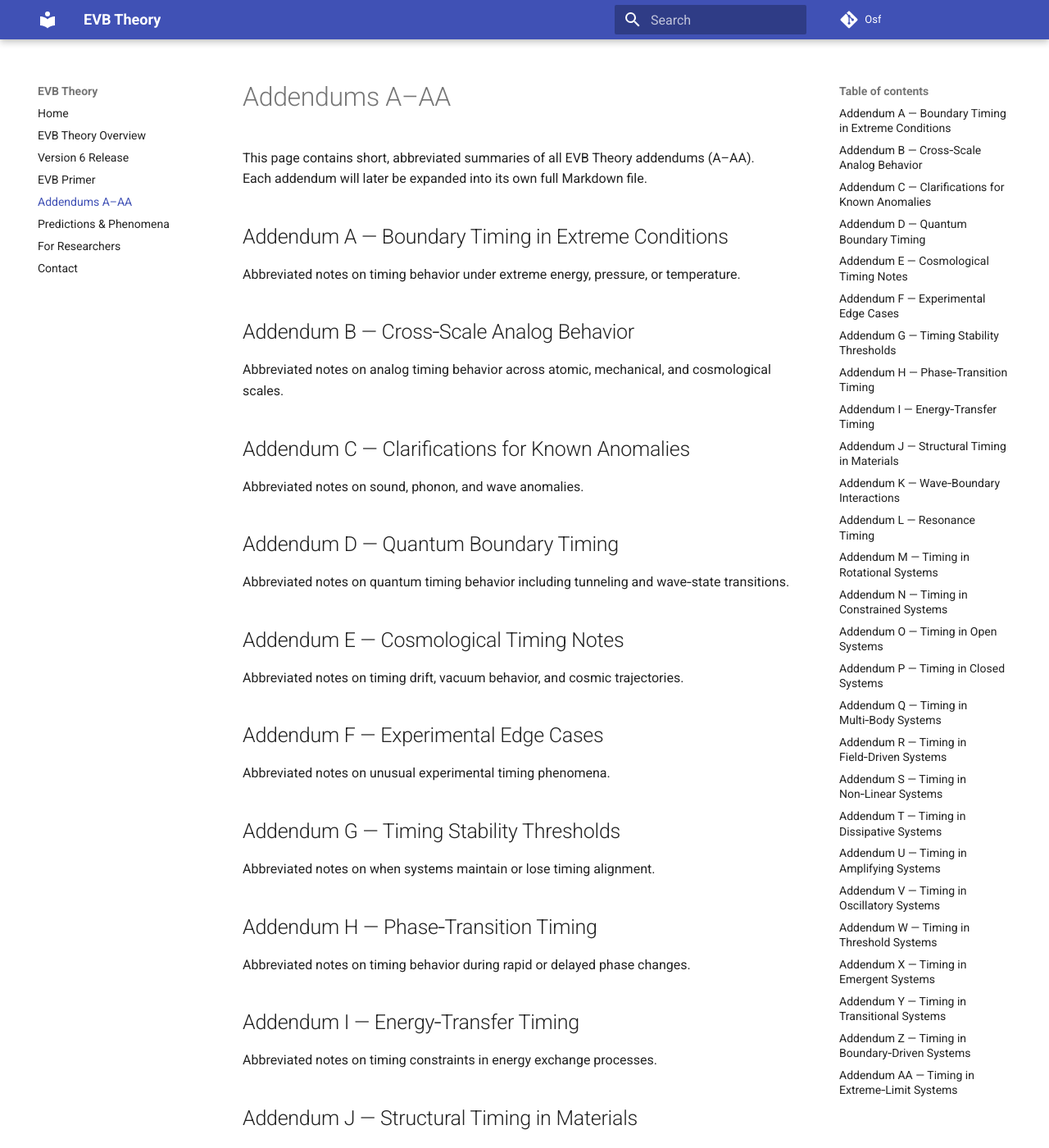
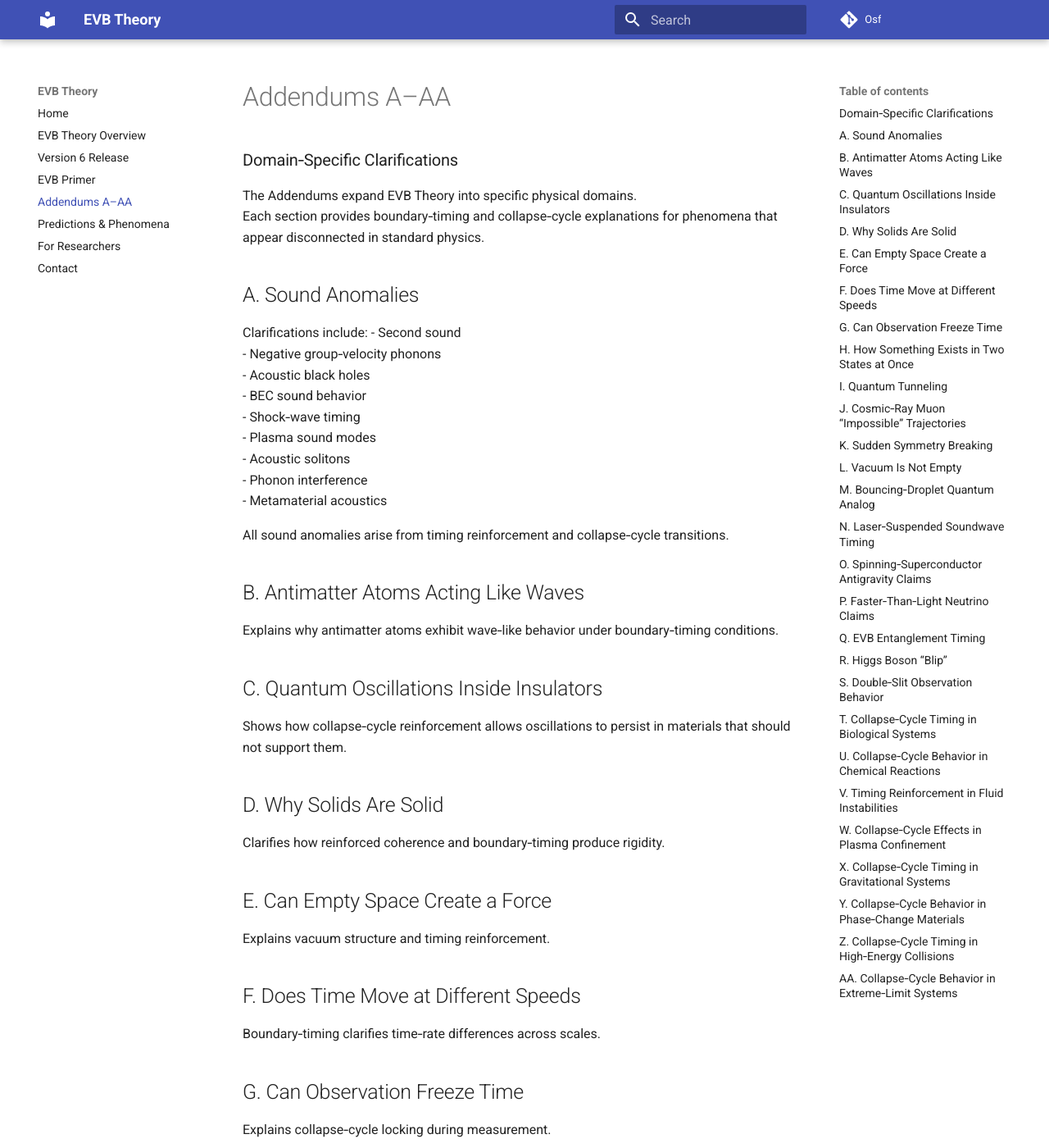
Before and after one commit to evbene/evb-theory, an MkDocs documentation site: the page built from docs/addendums.md, in a window 1280 px wide and 1400 px high. Shown: the whole window at 82% size. Built offline with MkDocs 1.6.1 and Material for MkDocs 9.7.7, drawn with Linux system fonts in a browser that asks for light colours; some of the changed text lies outside the part shown.

Commit message:
Update addendums.md

```diff
--- a/docs/addendums.md
+++ b/docs/addendums.md
@@ -1,85 +1,100 @@
 # Addendums A–AA
+### Domain‑Specific Clarifications
 
-This page contains short, abbreviated summaries of all EVB Theory addendums (A–AA).
-Each addendum will later be expanded into its own full Markdown file.
+The Addendums expand EVB Theory into specific physical domains.
+Each section provides boundary‑timing and collapse‑cycle explanations for phenomena that appear disconnected in standard physics.
 
-## Addendum A — Boundary Timing in Extreme Conditions
-Abbreviated notes on timing behavior under extreme energy, pressure, or temperature.
+## A. Sound Anomalies
+Clarifications include:
+- Second sound
+- Negative group‑velocity phonons
+- Acoustic black holes
+- BEC sound behavior
+- Shock‑wave timing
+- Plasma sound modes
+- Acoustic solitons
+- Phonon interference
+- Metamaterial acoustics
 
-## Addendum B — Cross‑Scale Analog Behavior
-Abbreviated notes on analog timing behavior across atomic, mechanical, and cosmological scales.
+All sound anomalies arise from timing reinforcement and collapse‑cycle transitions.
 
-## Addendum C — Clarifications for Known Anomalies
-Abbreviated notes on sound, phonon, and wave anomalies.
+## B. Antimatter Atoms Acting Like Waves
+Explains why antimatter atoms exhibit wave‑like behavior under boundary‑timing conditions.
 
-## Addendum D — Quantum Boundary Timing
-Abbreviated notes on quantum timing behavior including tunneling and wave‑state transitions.
+## C. Quantum Oscillations Inside Insulators
+Shows how collapse‑cycle reinforcement allows oscillations to persist in materials that should not support them.
 
-## Addendum E — Cosmological Timing Notes
-Abbreviated notes on timing drift, vacuum behavior, and cosmic trajectories.
+## D. Why Solids Are Solid
+Clarifies how reinforced coherence and boundary‑timing produce rigidity.
 
-## Addendum F — Experimental Edge Cases
-Abbreviated notes on unusual experimental timing phenomena.
+## E. Can Empty Space Create a Force
+Explains vacuum structure and timing reinforcement.
 
-## Addendum G — Timing Stability Thresholds
-Abbreviated notes on when systems maintain or lose timing alignment.
+## F. Does Time Move at Different Speeds
+Boundary‑timing clarifies time‑rate differences across scales.
 
-## Addendum H — Phase‑Transition Timing
-Abbreviated notes on timing behavior during rapid or delayed phase changes.
+## G. Can Observation Freeze Time
+Explains collapse‑cycle locking during measurement.
 
-## Addendum I — Energy‑Transfer Timing
-Abbreviated notes on timing constraints in energy exchange processes.
+## H. How Something Exists in Two States at Once
+Shows how reinforced and unreinforced states coexist before collapse.
 
-## Addendum J — Structural Timing in Materials
-Abbreviated notes on timing effects in solids, liquids, and transitional states.
+## I. Quantum Tunneling
+Explains tunneling as a timing‑reinforcement transition.
 
-## Addendum K — Wave‑Boundary Interactions
-Abbreviated notes on timing behavior at wave boundaries and interfaces.
+## J. Cosmic‑Ray Muon “Impossible” Trajectories
+Clarifies timing‑rate reinforcement at relativistic speeds.
 
-## Addendum L — Resonance Timing
-Abbreviated notes on timing conditions that produce or suppress resonance.
+## K. Sudden Symmetry Breaking
+Explains supercooled transitions using collapse‑cycle mechanics.
 
-## Addendum M — Timing in Rotational Systems
-Abbreviated notes on timing behavior in spinning or rotating systems.
+## L. Vacuum Is Not Empty
+Shows how boundary‑timing structures exist even in apparent emptiness.
 
-## Addendum N — Timing in Constrained Systems
-Abbreviated notes on timing behavior under geometric or mechanical constraints.
+## M. Bouncing‑Droplet Quantum Analog
+Clarifies boundary‑timing behavior in pilot‑wave analog systems.
 
-## Addendum O — Timing in Open Systems
-Abbreviated notes on timing behavior in systems with external energy flow.
+## N. Laser‑Suspended Soundwave Timing
+Explains reinforcement in optically trapped acoustic modes.
 
-## Addendum P — Timing in Closed Systems
-Abbreviated notes on timing behavior in isolated or sealed systems.
+## O. Spinning‑Superconductor Antigravity Claims
+Clarifies timing‑cycle misinterpretations in rotating superconductors.
 
-## Addendum Q — Timing in Multi‑Body Systems
-Abbreviated notes on timing interactions between multiple coupled bodies.
+## P. Faster‑Than‑Light Neutrino Claims
+Explains boundary‑timing measurement artifacts.
 
-## Addendum R — Timing in Field‑Driven Systems
-Abbreviated notes on timing behavior influenced by electromagnetic or gravitational fields.
+## Q. EVB Entanglement Timing
+Clarifies how entanglement fits into collapse‑cycle reinforcement.
 
-## Addendum S — Timing in Non‑Linear Systems
-Abbreviated notes on timing behavior in systems with non‑linear responses.
+## R. Higgs Boson “Blip”
+Explains timing‑cycle reinforcement during particle detection.
 
-## Addendum T — Timing in Dissipative Systems
-Abbreviated notes on timing behavior where energy loss affects system evolution.
+## S. Double‑Slit Observation Behavior
+Clarifies collapse‑cycle locking when measurement occurs.
 
-## Addendum U — Timing in Amplifying Systems
-Abbreviated notes on timing behavior where energy gain alters system stability.
+## T. Collapse‑Cycle Timing in Biological Systems
+Explains timing reinforcement in biological oscillators and signaling pathways.
 
-## Addendum V — Timing in Oscillatory Systems
-Abbreviated notes on timing behavior in periodic or quasi‑periodic systems.
+## U. Collapse‑Cycle Behavior in Chemical Reactions
+Clarifies timing alignment during reaction initiation and termination.
 
-## Addendum W — Timing in Threshold Systems
-Abbreviated notes on timing behavior near critical thresholds.
+## V. Timing Reinforcement in Fluid Instabilities
+Explains collapse‑cycle transitions in vortices, turbulence, and laminar breakdown.
 
-## Addendum X — Timing in Emergent Systems
-Abbreviated notes on timing behavior in systems with emergent properties.
+## W. Collapse‑Cycle Effects in Plasma Confinement
+Clarifies timing behavior in magnetically confined plasma systems.
 
-## Addendum Y — Timing in Transitional Systems
-Abbreviated notes on timing behavior during state transitions.
+## X. Collapse‑Cycle Timing in Gravitational Systems
+Explains timing reinforcement in orbital stability and gravitational anomalies.
 
-## Addendum Z — Timing in Boundary‑Driven Systems
-Abbreviated notes on timing behavior dominated by boundary conditions.
+## Y. Collapse‑Cycle Behavior in Phase‑Change Materials
+Clarifies timing alignment during melting, freezing, and metastable transitions.
 
-## Addendum AA — Timing in Extreme‑Limit Systems
-Abbreviated notes on timing behavior near theoretical or physical limits.
+## Z. Collapse‑Cycle Timing in High‑Energy Collisions
+Explains timing reinforcement during particle‑collision state transitions.
+
+## AA. Collapse‑Cycle Behavior in Extreme‑Limit Systems
+Clarifies timing behavior near theoretical limits, including near‑singularity and near‑zero‑energy regimes.
+
+Each addendum expands the core EVB architecture into a specific domain.
+More sections will be added as Version 6 continues to grow.
```
